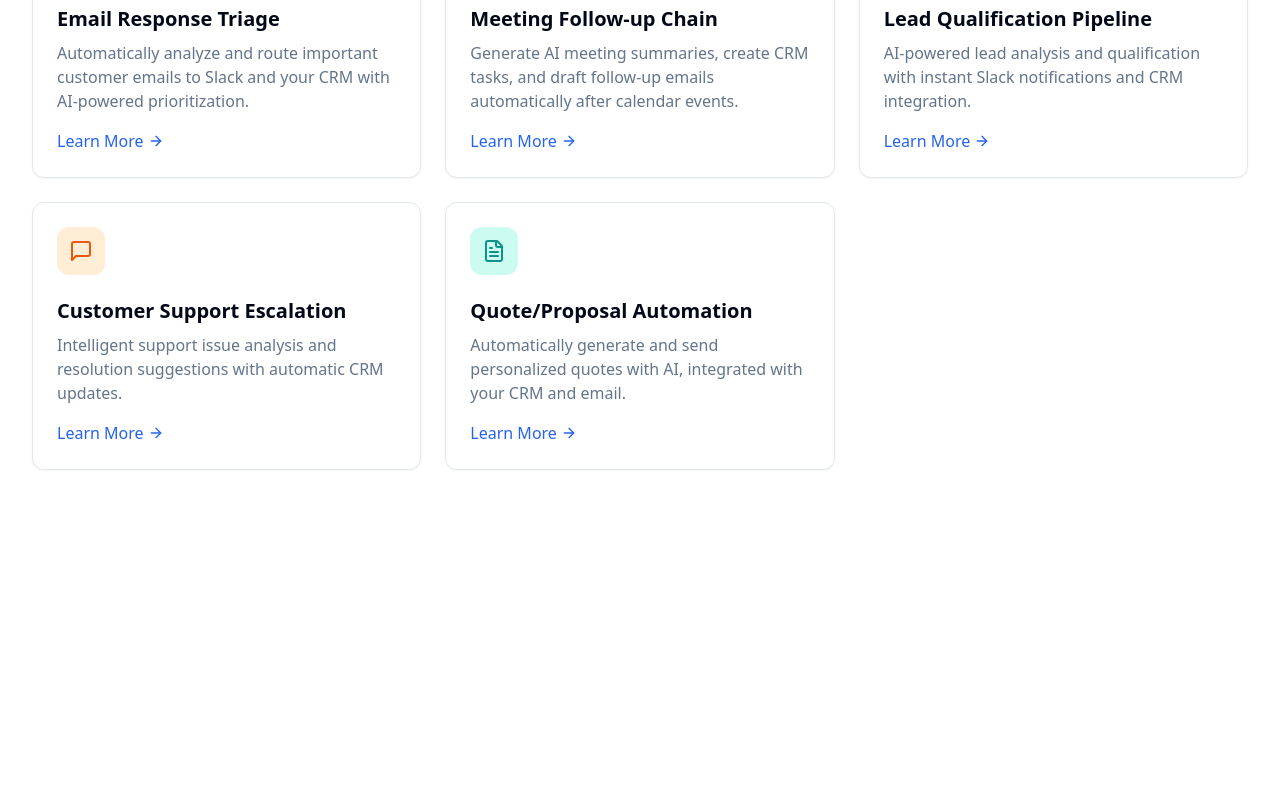
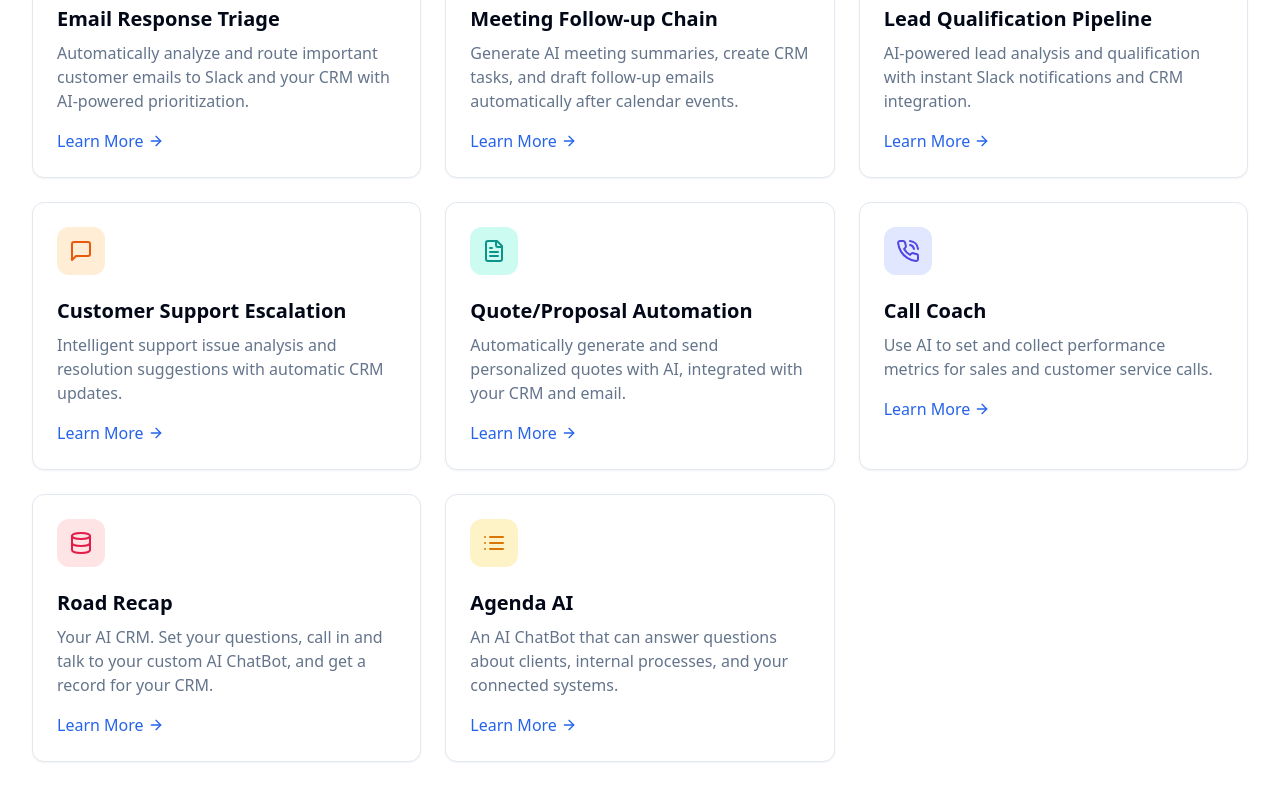
Before and after one commit to brianpcf/dptlandingpage, a React (Vite) app: page / in a window 1280 px wide. Shown: the part 402-1202 px from the top of the page. Before the commit the page ends 920 px from the top, so only its background shows below. Built offline with nearby package versions, Linux system fonts and the light colour scheme.

Commit message:
Add new automation features
Included additional automation options:
- Call Coach: AI for performance metrics on calls.
- Road Recap: AI CRM with custom ChatBot for recording.
- Agenda AI: ChatBot for client and process inquiries.
[skip gpt_engineer]

```diff
--- a/src/pages/Index.tsx
+++ b/src/pages/Index.tsx
@@ -1,4 +1,4 @@
-import { Mail, Calendar, Users, MessageSquare, FileText } from "lucide-react";
+import { Mail, Calendar, Users, MessageSquare, FileText, PhoneCall, Database, List } from "lucide-react";
 import Hero from "@/components/Hero";
 import AutomationCard from "@/components/AutomationCard";
 
@@ -37,6 +37,27 @@ const automations = [
     icon: <FileText className="w-6 h-6 text-teal-600" />,
     iconBg: "bg-teal-100",
     link: "/quote-automation"
+  },
+  {
+    title: "Call Coach",
+    description: "Use AI to set and collect performance metrics for sales and customer service calls.",
+    icon: <PhoneCall className="w-6 h-6 text-indigo-600" />,
+    iconBg: "bg-indigo-100",
+    link: "/call-coach"
+  },
+  {
+    title: "Road Recap",
+    description: "Your AI CRM. Set your questions, call in and talk to your custom AI ChatBot, and get a record for your CRM.",
+    icon: <Database className="w-6 h-6 text-rose-600" />,
+    iconBg: "bg-rose-100",
+    link: "/road-recap"
+  },
+  {
+    title: "Agenda AI",
+    description: "An AI ChatBot that can answer questions about clients, internal processes, and your connected systems.",
+    icon: <List className="w-6 h-6 text-amber-600" />,
+    iconBg: "bg-amber-100",
+    link: "/agenda-ai"
   }
 ];
 
```
